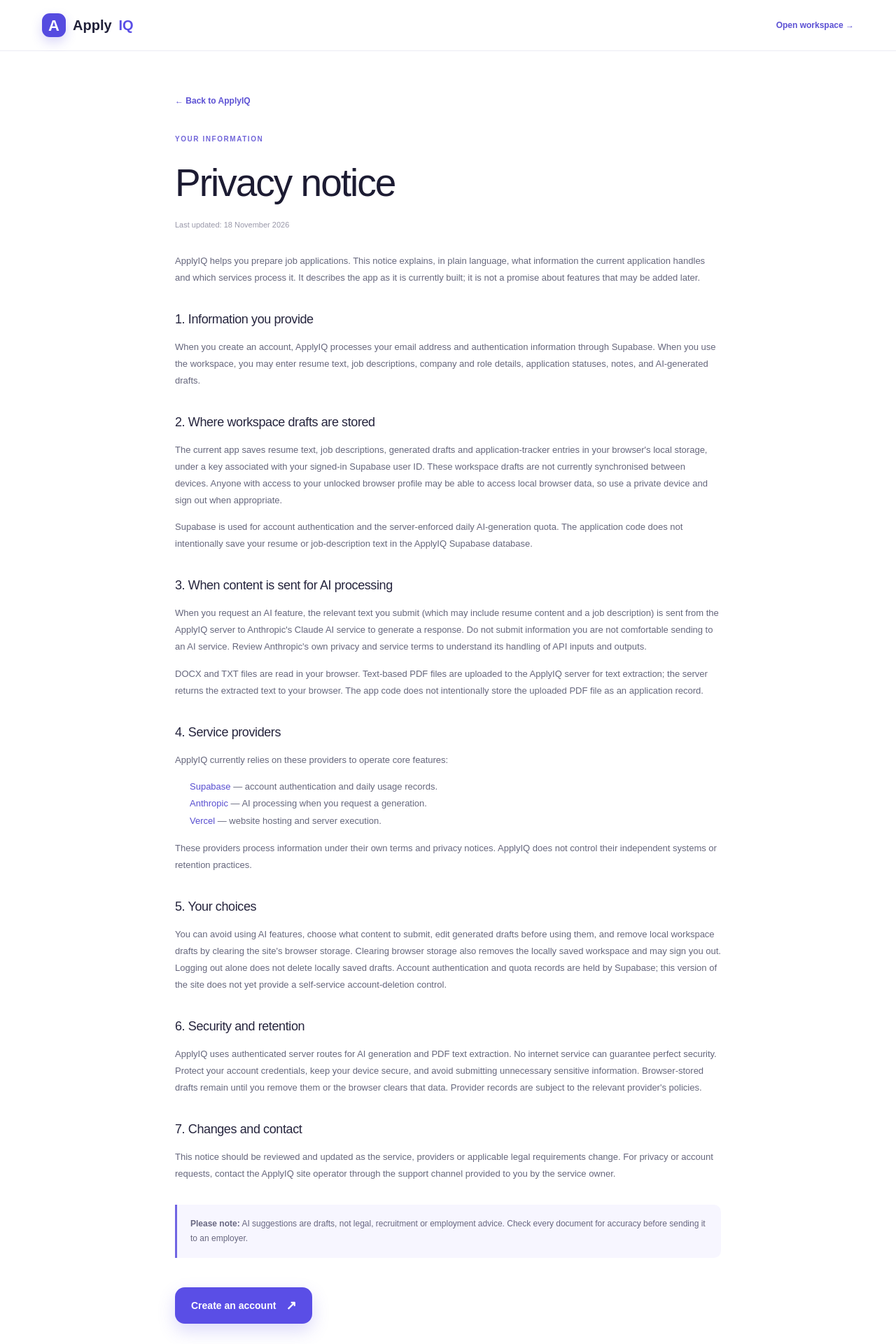
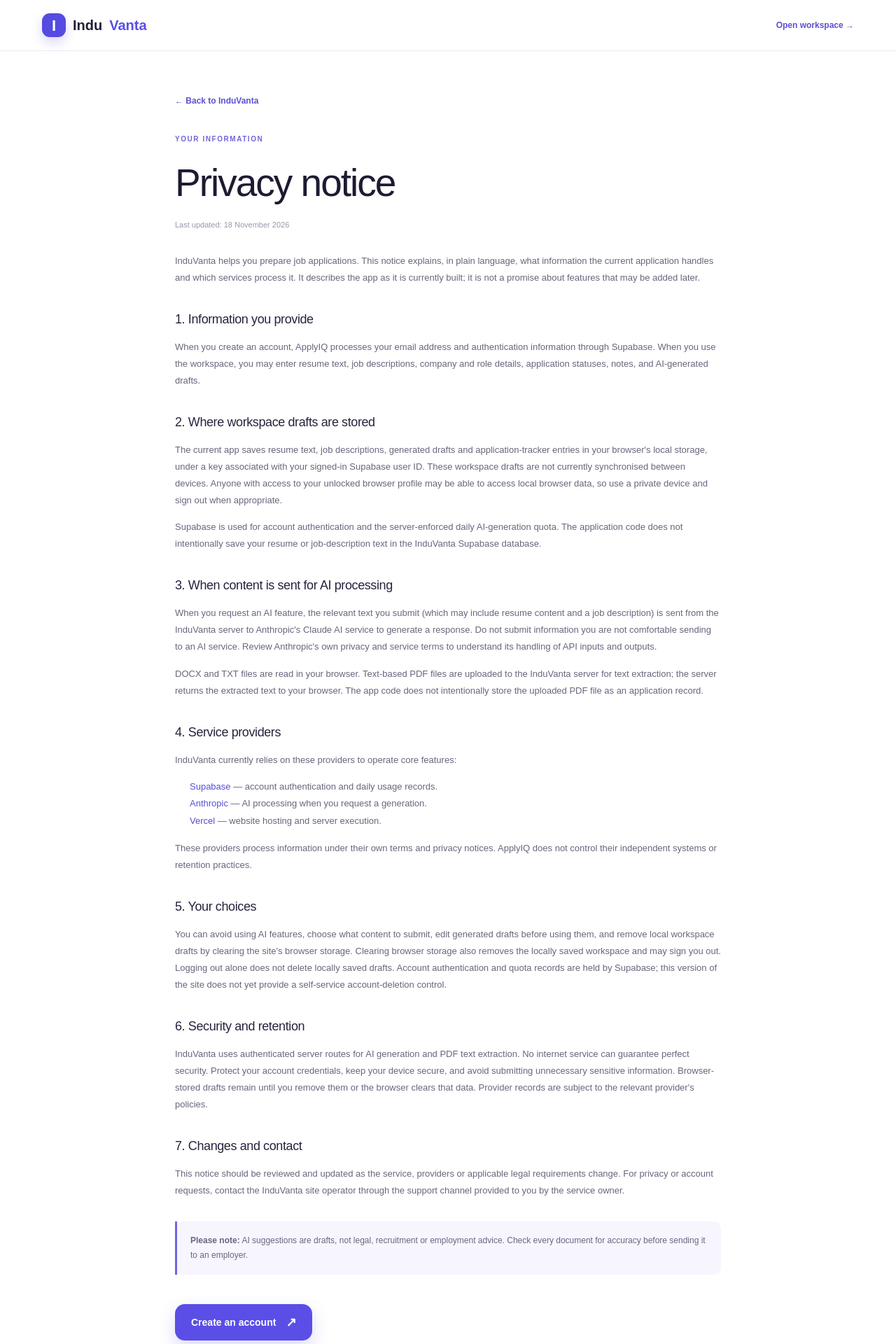
Before and after one commit to Saura786/swiftapply, a Next.js app: page /privacy in a window 1280 px wide. Shown: the top 1920 px of the page at 70% size. Built offline with nearby package versions, Linux system fonts and the light colour scheme.

Commit message:
Rebrand app/privacy/page.tsx to InduVanta

```diff
--- a/app/privacy/page.tsx
+++ b/app/privacy/page.tsx
@@ -3,34 +3,34 @@ import Link from "next/link";
 
 export const metadata: Metadata = {
   title: "Privacy Notice",
-  description: "How ApplyIQ handles account information, resume drafts and AI requests.",
+  description: "How InduVanta handles account information, resume drafts and AI requests.",
   alternates: { canonical: "/privacy" },
 };
 
 export default function PrivacyPage() {
   return (
     <main className="legal-page">
-      <header className="legal-nav"><div className="legal-nav-inner"><Link href="/" className="legal-brand"><span className="marketing-logo">A</span> Apply<span>IQ</span></Link><Link href="/workspace" className="legal-nav-link">Open workspace →</Link></div></header>
+      <header className="legal-nav"><div className="legal-nav-inner"><Link href="/" className="legal-brand"><span className="marketing-logo">I</span> Indu<span>Vanta</span></Link><Link href="/workspace" className="legal-nav-link">Open workspace →</Link></div></header>
       <article className="legal-content">
-        <Link href="/" className="legal-back">← Back to ApplyIQ</Link>
+        <Link href="/" className="legal-back">← Back to InduVanta</Link>
         <div className="marketing-eyebrow">YOUR INFORMATION</div>
         <h1>Privacy notice</h1>
         <p className="legal-updated">Last updated: 18 November 2026</p>
-        <p>ApplyIQ helps you prepare job applications. This notice explains, in plain language, what information the current application handles and which services process it. It describes the app as it is currently built; it is not a promise about features that may be added later.</p>
+        <p>InduVanta helps you prepare job applications. This notice explains, in plain language, what information the current application handles and which services process it. It describes the app as it is currently built; it is not a promise about features that may be added later.</p>
 
         <h2>1. Information you provide</h2>
         <p>When you create an account, ApplyIQ processes your email address and authentication information through Supabase. When you use the workspace, you may enter resume text, job descriptions, company and role details, application statuses, notes, and AI-generated drafts.</p>
 
         <h2>2. Where workspace drafts are stored</h2>
         <p>The current app saves resume text, job descriptions, generated drafts and application-tracker entries in your browser&apos;s local storage, under a key associated with your signed-in Supabase user ID. These workspace drafts are not currently synchronised between devices. Anyone with access to your unlocked browser profile may be able to access local browser data, so use a private device and sign out when appropriate.</p>
-        <p>Supabase is used for account authentication and the server-enforced daily AI-generation quota. The application code does not intentionally save your resume or job-description text in the ApplyIQ Supabase database.</p>
+        <p>Supabase is used for account authentication and the server-enforced daily AI-generation quota. The application code does not intentionally save your resume or job-description text in the InduVanta Supabase database.</p>
 
         <h2>3. When content is sent for AI processing</h2>
-        <p>When you request an AI feature, the relevant text you submit (which may include resume content and a job description) is sent from the ApplyIQ server to Anthropic&apos;s Claude AI service to generate a response. Do not submit information you are not comfortable sending to an AI service. Review Anthropic&apos;s own privacy and service terms to understand its handling of API inputs and outputs.</p>
-        <p>DOCX and TXT files are read in your browser. Text-based PDF files are uploaded to the ApplyIQ server for text extraction; the server returns the extracted text to your browser. The app code does not intentionally store the uploaded PDF file as an application record.</p>
+        <p>When you request an AI feature, the relevant text you submit (which may include resume content and a job description) is sent from the InduVanta server to Anthropic&apos;s Claude AI service to generate a response. Do not submit information you are not comfortable sending to an AI service. Review Anthropic&apos;s own privacy and service terms to understand its handling of API inputs and outputs.</p>
+        <p>DOCX and TXT files are read in your browser. Text-based PDF files are uploaded to the InduVanta server for text extraction; the server returns the extracted text to your browser. The app code does not intentionally store the uploaded PDF file as an application record.</p>
 
         <h2>4. Service providers</h2>
-        <p>ApplyIQ currently relies on these providers to operate core features:</p>
+        <p>InduVanta currently relies on these providers to operate core features:</p>
         <ul>
           <li><a href="https://supabase.com/privacy" target="_blank" rel="noreferrer">Supabase</a> — account authentication and daily usage records.</li>
           <li><a href="https://www.anthropic.com/legal/privacy" target="_blank" rel="noreferrer">Anthropic</a> — AI processing when you request a generation.</li>
@@ -42,15 +42,15 @@ export default function PrivacyPage() {
         <p>You can avoid using AI features, choose what content to submit, edit generated drafts before using them, and remove local workspace drafts by clearing the site&apos;s browser storage. Clearing browser storage also removes the locally saved workspace and may sign you out. Logging out alone does not delete locally saved drafts. Account authentication and quota records are held by Supabase; this version of the site does not yet provide a self-service account-deletion control.</p>
 
         <h2>6. Security and retention</h2>
-        <p>ApplyIQ uses authenticated server routes for AI generation and PDF text extraction. No internet service can guarantee perfect security. Protect your account credentials, keep your device secure, and avoid submitting unnecessary sensitive information. Browser-stored drafts remain until you remove them or the browser clears that data. Provider records are subject to the relevant provider&apos;s policies.</p>
+        <p>InduVanta uses authenticated server routes for AI generation and PDF text extraction. No internet service can guarantee perfect security. Protect your account credentials, keep your device secure, and avoid submitting unnecessary sensitive information. Browser-stored drafts remain until you remove them or the browser clears that data. Provider records are subject to the relevant provider&apos;s policies.</p>
 
         <h2>7. Changes and contact</h2>
-        <p>This notice should be reviewed and updated as the service, providers or applicable legal requirements change. For privacy or account requests, contact the ApplyIQ site operator through the support channel provided to you by the service owner.</p>
+        <p>This notice should be reviewed and updated as the service, providers or applicable legal requirements change. For privacy or account requests, contact the InduVanta site operator through the support channel provided to you by the service owner.</p>
 
         <div className="legal-note"><b>Please note:</b> AI suggestions are drafts, not legal, recruitment or employment advice. Check every document for accuracy before sending it to an employer.</div>
         <Link href="/workspace?mode=signup" className="marketing-button legal-cta">Create an account <span>↗</span></Link>
       </article>
-      <footer className="legal-footer"><Link href="/">ApplyIQ</Link><span>© {new Date().getFullYear()} ApplyIQ</span><Link href="/workspace">Log in</Link></footer>
+      <footer className="legal-footer"><Link href="/">InduVanta</Link><span>© {new Date().getFullYear()} InduVanta</span><Link href="/workspace">Log in</Link></footer>
     </main>
   );
 }
```
